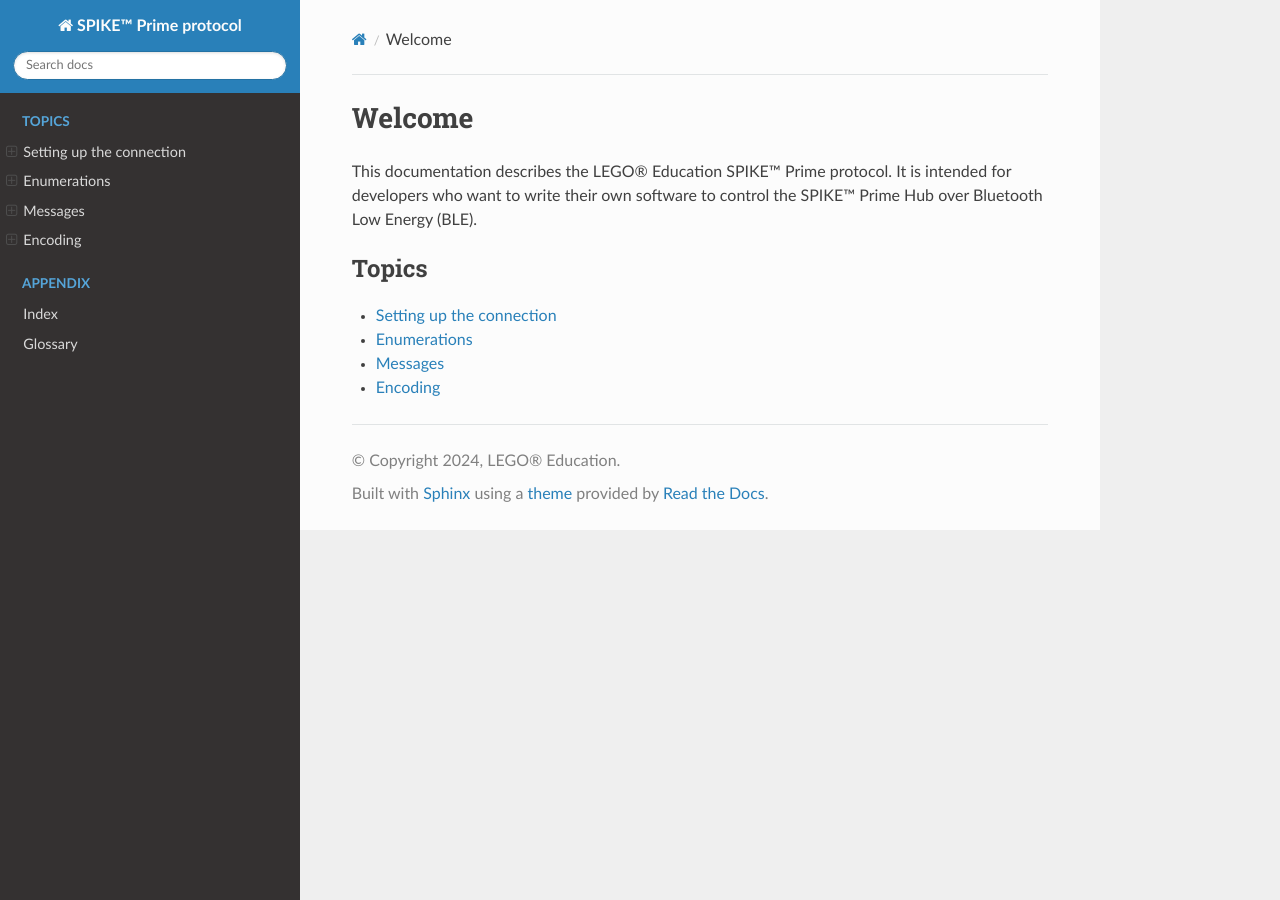
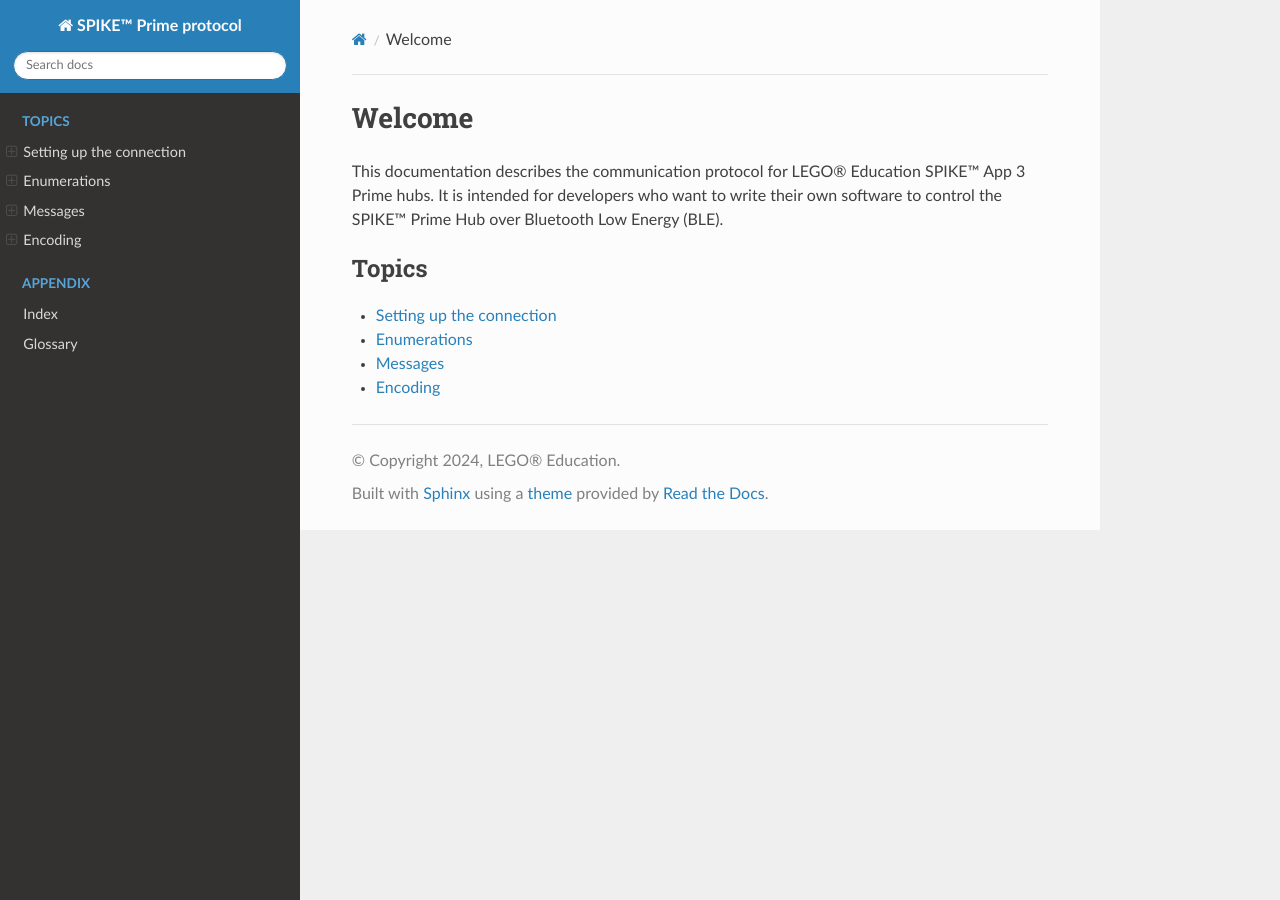
Before and after one commit to LEGO/spike-prime-docs, a Sphinx documentation site: the page built from docs/source/index.rst, in a window 1280 px wide. Built offline with Sphinx 7.4.7 and the Read the Docs theme 2.0.0, drawn with Linux system fonts in a browser that asks for light colours.

Commit message:
Clarify protocol is for SPIKE™ App 3

```diff
--- a/docs/source/index.rst
+++ b/docs/source/index.rst
@@ -1,7 +1,8 @@
 Welcome
 #######
 
-This documentation describes the LEGO® Education SPIKE™ Prime protocol.
+This documentation describes the communication protocol for
+LEGO® Education SPIKE™ App 3 Prime hubs.
 It is intended for developers who want to write their own software
 to control the SPIKE™ Prime Hub over Bluetooth Low Energy (BLE).
 
```
